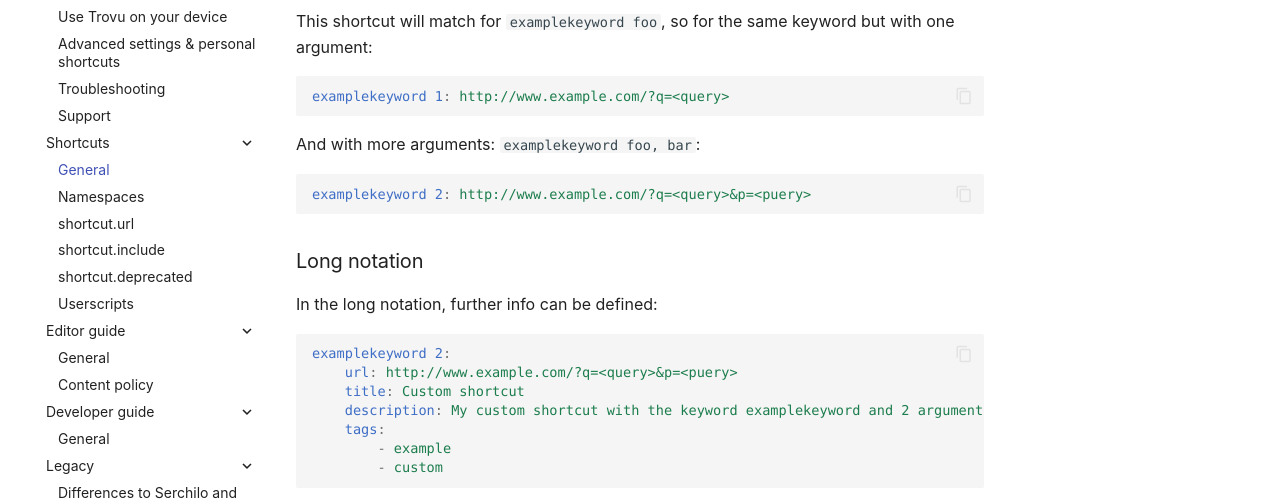
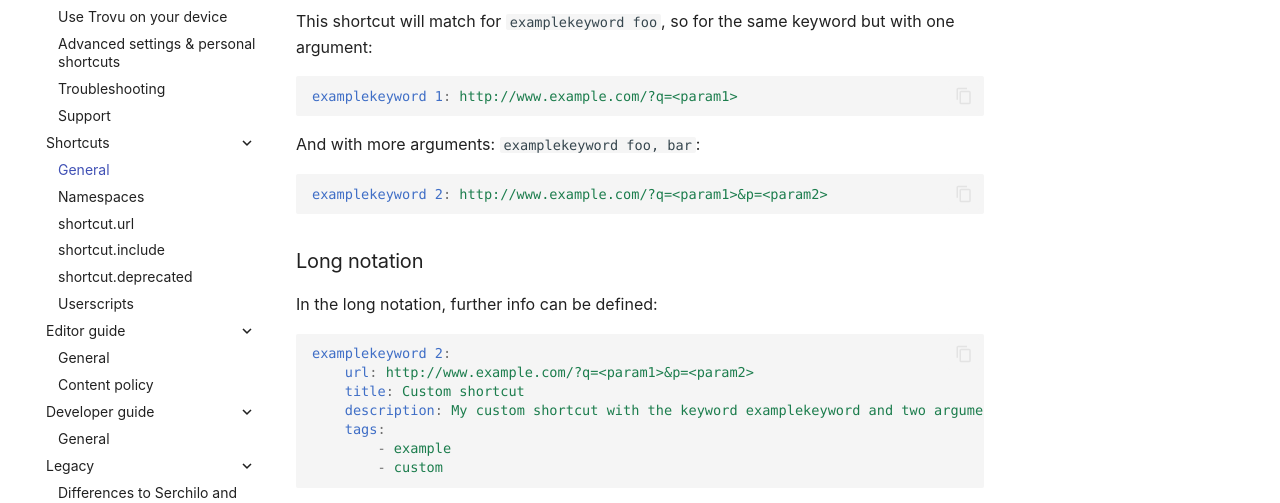
Before and after one commit to trovu/trovu, an MkDocs documentation site: the page built from docs/shortcuts/index.md, in a window 1280 px wide and 900 px high, scrolled down 334 px. Shown: the part 172-675 px from the top of the window. Built offline with MkDocs 1.6.1 and Material for MkDocs 9.7.7, drawn with Linux system fonts in a browser that asks for light colours; comment, search, counter and statistics services are not loaded.

Commit message:
query, puery → param1, param2

````diff
--- a/docs/shortcuts/index.md
+++ b/docs/shortcuts/index.md
@@ -17,13 +17,13 @@ examplekeyword 0: http://www.example.com/
 This shortcut will match for `examplekeyword foo`, so for the same keyword but with one argument:
 
 ```yaml
-examplekeyword 1: http://www.example.com/?q=<query>
+examplekeyword 1: http://www.example.com/?q=<param1>
 ```
 
 And with more arguments: `examplekeyword foo, bar`:
 
 ```yaml
-examplekeyword 2: http://www.example.com/?q=<query>&p=<puery>
+examplekeyword 2: http://www.example.com/?q=<param1>&p=<param2>
 ```
 
 ### Long notation
@@ -32,9 +32,9 @@ In the long notation, further info can be defined:
 
 ```yaml
 examplekeyword 2:
-    url: http://www.example.com/?q=<query>&p=<puery>
+    url: http://www.example.com/?q=<param1>&p=<param2>
     title: Custom shortcut
-    description: My custom shortcut with the keyword examplekeyword and 2 arguments.
+    description: My custom shortcut with the keyword examplekeyword and two arguments.
     tags:
         - example
         - custom
````
